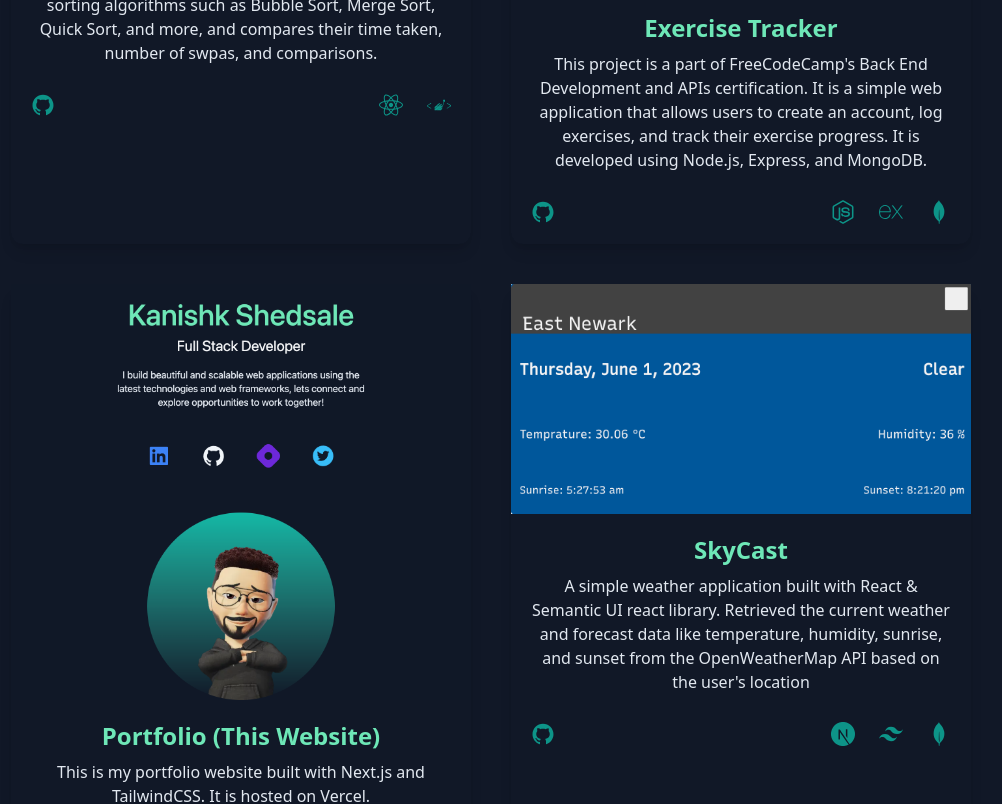
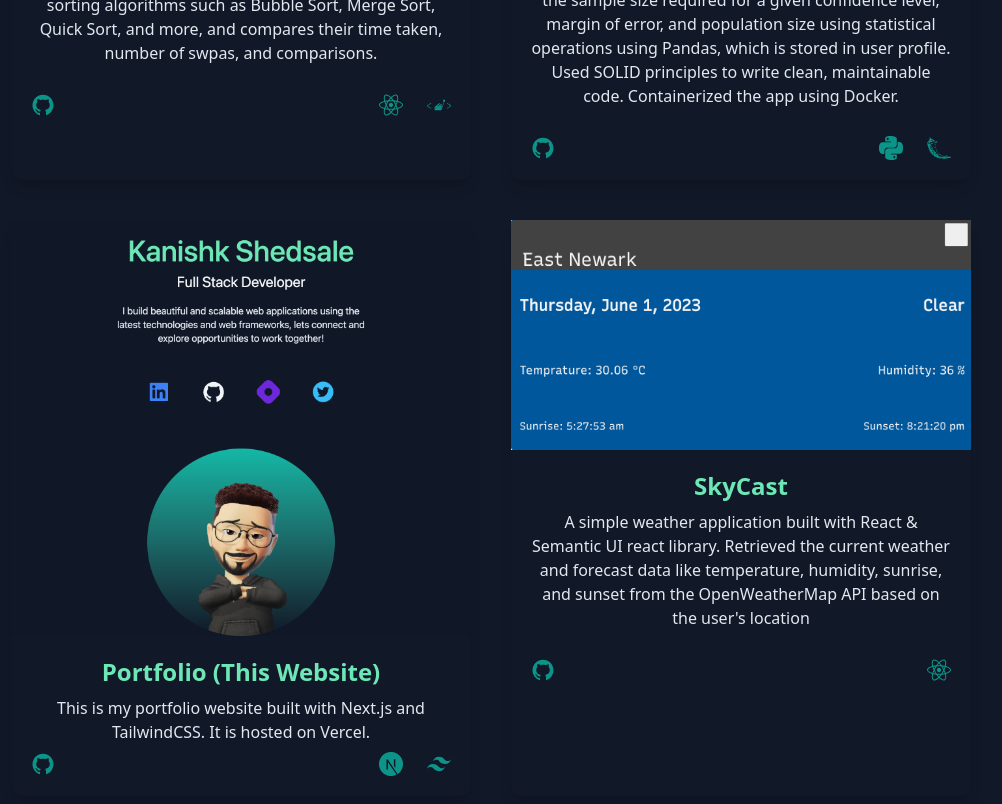
Before and after one commit to kanishk44/portfolio, a Next.js app: page / in a window 1280 px wide. Shown: the part 4080-4884 px from the top of the page, without its empty margins (149-1151 px from the left). Built offline with nearby package versions, Linux system fonts and the light colour scheme.

Commit message:
Updates resume

```diff
--- a/pages/index.js
+++ b/pages/index.js
@@ -32,7 +32,6 @@
   SiMongodb,
   SiPostgresql,
   SiFirebase,
-  SiGraphql,
 } from "react-icons/si";
 import Image from "next/image";
 import devkanishk from "../public/dev-kanishk-avatar.webp";
@@ -40,7 +39,7 @@
 import chatgpt from "../public/chatgpt.png";
 import sortingVisualizer from "../public/sorting-viz.png";
 import linkedinClone from "../public/linkedin-clone.png";
-import exerciseTracker from "../public/exercise-tracker.png";
+import sampleSize from "../public/sample-size.png";
 import weather from "../public/weather.png";
 import { useState } from "react";
 import Timeline from "@/components/timeline";
@@ -420,39 +419,39 @@
             </div>
             <div className="shadow-lg rounded-xl text-center">
               <a
-                href="https://project-exercisetracker.kanishk44.repl.co/"
+                href="https://github.com/kanishk44/sample-size-calculator"
                 className="text-teal-600"
                 target="_blank"
               >
                 <Image
-                  src={exerciseTracker}
+                  src={sampleSize}
                   fit={true}
                   style={{ objectFit: "cover" }}
                   alt="Exercise Tracker"
                 />
                 <div className="p-5">
                   <h3 className="text-2xl font-bold dark:text-emerald-300">
-                    Exercise Tracker
+                    Sample size calculator
                   </h3>
                   <p className="text-gray-800 py-2 dark:text-slate-200">
-                    This project is a part of FreeCodeCamp&apos;s Back End
-                    Development and APIs certification. It is a simple web
-                    application that allows users to create an account, log
-                    exercises, and track their exercise progress. It is
-                    developed using Node.js, Express, and MongoDB.
+                    Built a Flask app with user authentication, to calculate the
+                    sample size required for a given confidence level, margin of
+                    error, and population size using statistical operations
+                    using Pandas, which is stored in user profile. Used SOLID
+                    principles to write clean, maintainable code. Containerized
+                    the app using Docker.
                   </p>
                   <div className="mt-5 flex flex-row gap-2 justify-between">
                     <a
-                      href="https://github.com/kanishk44/fcc-exercise-tracker"
+                      href="https://github.com/kanishk44/sample-size-calculator"
                       className="text-teal-600"
                       target="_blank"
                     >
                       <AiFillGithub className="text-2xl" />
                     </a>
                     <span className="flex flex-row gap-6">
-                      <FaNodeJs className="text-2xl" />
-                      <SiExpress className="text-2xl" />
-                      <SiMongodb className="text-2xl" />
+                      <SiPython className="text-2xl" />
+                      <SiFlask className="text-2xl" />
                     </span>
                   </div>
                 </div>
@@ -487,8 +486,8 @@
                       <AiFillGithub className="text-2xl" />
                     </a>
                     <span className="flex flex-row gap-6">
-                      <SiPython className="text-2xl" />
-                      <SiFlask className="text-2xl" />
+                      <SiNextdotjs className="text-2xl" />
+                      <SiTailwindcss className="text-2xl" />
                     </span>
                   </div>
                 </div>
@@ -525,9 +524,7 @@
                       <AiFillGithub className="text-2xl" />
                     </a>
                     <span className="flex flex-row gap-6">
-                      <SiNextdotjs className="text-2xl" />
-                      <SiTailwindcss className="text-2xl" />
-                      <SiMongodb className="text-2xl" />
+                      <FaReact className="text-2xl" />
                     </span>
                   </div>
                 </div>
```
